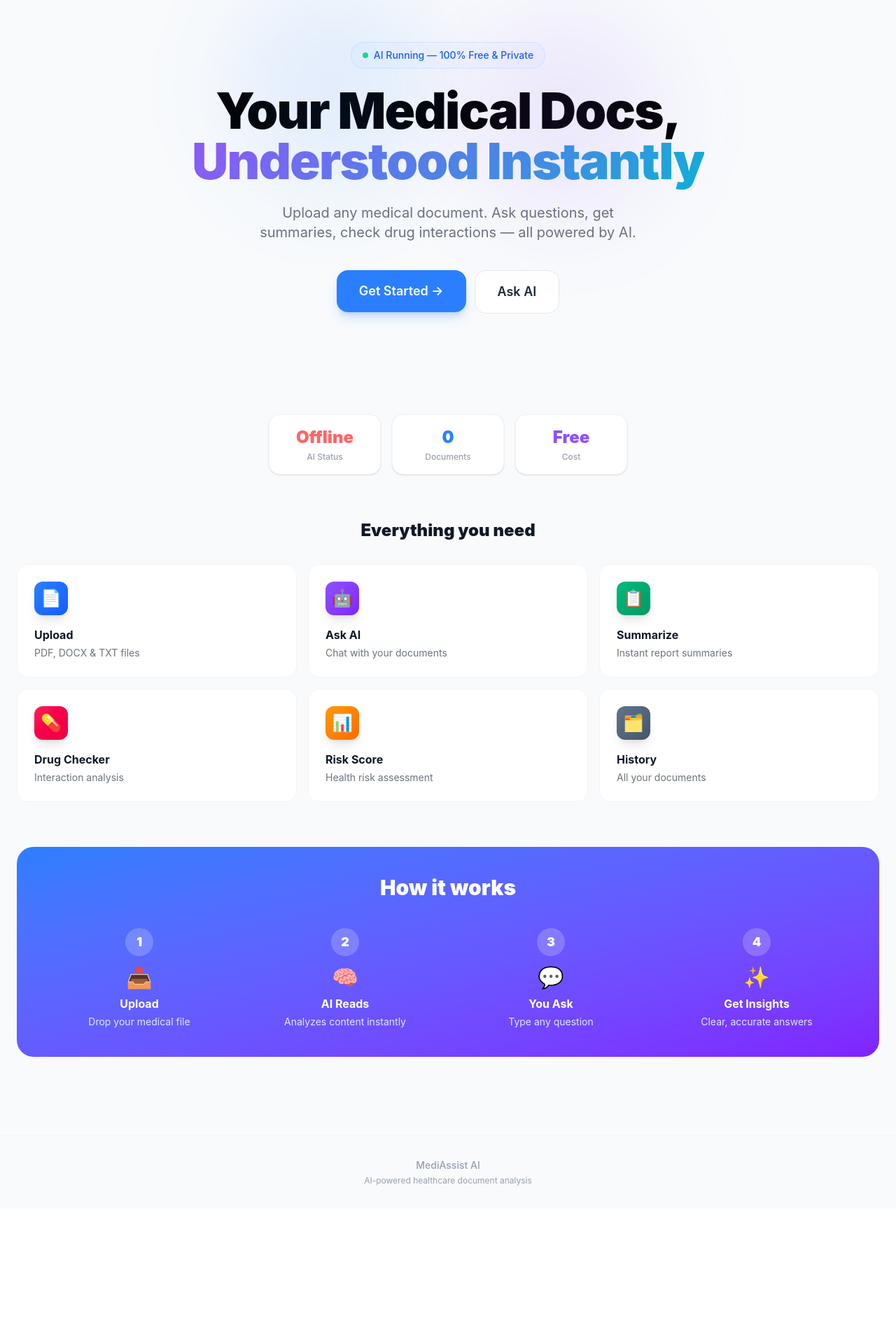
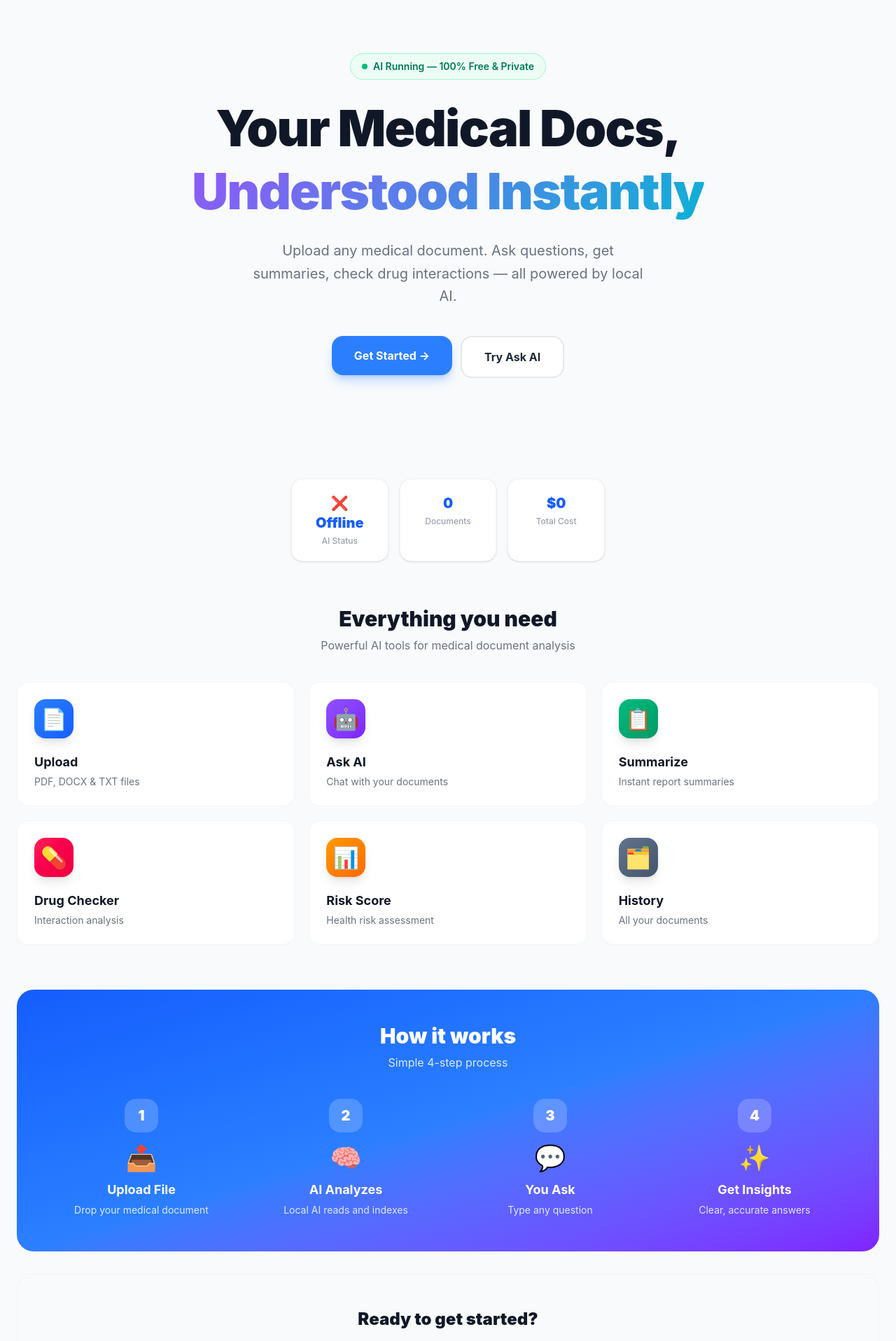
Before and after one commit to mehaktewari/MEDIASSIST-AI, a React app in the folder frontend/: page / in a window 1280 px wide. Shown: the part 100-2016 px from the top of the page at 70% size. Before the commit the page ends 1827 px from the top, so only its background shows below. Built offline with nearby package versions, Linux system fonts and the light colour scheme; no server answers; the HTML template or start-up script is replaced by a standard one.

Commit message:
UI Fix: Hero text visible, feature cards with titles, better layout and colors

```diff
--- a/frontend/package.json
+++ b/frontend/package.json
@@ -15,9 +15,9 @@
     "framer-motion": "^12.42.2",
     "react": "^19.2.7",
     "react-dom": "^19.2.7",
-    "react-dropzone": "^15.0.0",
     "react-hot-toast": "^2.6.0",
-    "react-router-dom": "^7.18.1"
+    "react-router-dom": "^7.18.1",
+    "tslib": "^2.8.1"
   },
   "devDependencies": {
     "@eslint/js": "^10.0.1",
--- a/frontend/src/pages/Dashboard.jsx
+++ b/frontend/src/pages/Dashboard.jsx
@@ -9,9 +9,9 @@ export default function Dashboard() {
   const [loaded, setLoaded] = useState(false)
 
   useEffect(() => {
-    const fetch = async () => {
+    const fetchStats = async () => {
       try {
-        const [h, d] = await Promise.all([
+        const [, d] = await Promise.all([
           axios.get(`${API}/health`),
           axios.get(`${API}/documents`)
         ])
@@ -22,7 +22,7 @@ export default function Dashboard() {
         setLoaded(true)
       }
     }
-    fetch()
+    fetchStats()
   }, [])
 
   const features = [
@@ -35,69 +35,69 @@ export default function Dashboard() {
   ]
 
   return (
-    <div className="animate-fadeUp">
+    <div>
+      {/* Hero */}
+      <div className="relative text-center py-24 mb-12 overflow-hidden">
+        <div className="absolute top-10 left-1/4 w-96 h-96 bg-blue-500/20 rounded-full blur-3xl pointer-events-none -z-10"></div>
+        <div className="absolute top-10 right-1/4 w-96 h-96 bg-violet-500/20 rounded-full blur-3xl pointer-events-none -z-10"></div>
 
-      {/* Hero Section */}
-      <div className="relative text-center py-20 mb-16 overflow-hidden">
-        {/* Background blobs */}
-        <div className="absolute top-0 left-1/4 w-72 h-72 bg-blue-500/10 rounded-full blur-3xl pointer-events-none"></div>
-        <div className="absolute top-10 right-1/4 w-72 h-72 bg-violet-500/10 rounded-full blur-3xl pointer-events-none"></div>
-
-        {/* Badge */}
-        <div className="inline-flex items-center gap-2 px-4 py-2 rounded-full border border-blue-200/50 bg-blue-50/80 dark:bg-blue-500/10 dark:border-blue-500/20 mb-6">
-          <span className="w-2 h-2 bg-emerald-400 rounded-full animate-pulse"></span>
-          <span className="text-sm font-medium text-blue-600 dark:text-blue-400">AI Running — 100% Free & Private</span>
+        <div className="inline-flex items-center gap-2 px-4 py-2 rounded-full border border-emerald-200 bg-emerald-50 dark:bg-emerald-500/10 dark:border-emerald-500/30 mb-6">
+          <span className="w-2 h-2 bg-emerald-500 rounded-full animate-pulse"></span>
+          <span className="text-sm font-semibold text-emerald-700 dark:text-emerald-400">AI Running — 100% Free & Private</span>
         </div>
 
-        <h1 className="text-6xl md:text-7xl font-black tracking-tight mb-6 dark:text-white">
+        <h1 className="text-6xl md:text-7xl font-black tracking-tight mb-6 text-gray-900 dark:text-white leading-tight">
           Your Medical Docs,<br />
           <span className="gradient-text">Understood Instantly</span>
         </h1>
 
-        <p className="text-xl text-gray-500 dark:text-slate-400 max-w-xl mx-auto mb-10">
-          Upload any medical document. Ask questions, get summaries, check drug interactions — all powered by AI.
+        <p className="text-xl text-gray-500 dark:text-slate-400 max-w-xl mx-auto mb-10 leading-relaxed">
+          Upload any medical document. Ask questions, get summaries, check drug interactions — all powered by local AI.
         </p>
 
         <div className="flex flex-col sm:flex-row gap-3 justify-center">
           <Link to="/upload">
-            <button className="px-8 py-4 bg-blue-500 hover:bg-blue-600 text-white font-semibold rounded-2xl shadow-lg shadow-blue-500/25 hover:shadow-xl hover:shadow-blue-500/30 transition-all hover:-translate-y-0.5 transform text-lg">
+            <button className="px-8 py-4 bg-blue-500 hover:bg-blue-600 text-white font-bold rounded-2xl shadow-lg shadow-blue-500/30 hover:-translate-y-1 transform transition-all duration-200 text-base">
               Get Started →
             </button>
           </Link>
           <Link to="/query">
-            <button className="px-8 py-4 bg-white dark:bg-white/10 dark:text-white text-gray-800 font-semibold rounded-2xl border border-gray-200 dark:border-white/10 hover:bg-gray-50 dark:hover:bg-white/15 transition-all text-lg">
-              Ask AI
+            <button className="px-8 py-4 bg-white dark:bg-white/10 text-gray-800 dark:text-white font-bold rounded-2xl border-2 border-gray-200 dark:border-white/10 hover:border-blue-300 dark:hover:border-white/20 hover:-translate-y-1 transform transition-all duration-200 text-base">
+              Try Ask AI
             </button>
           </Link>
         </div>
       </div>
 
-      {/* Stats Row */}
-      <div className="grid grid-cols-3 gap-4 mb-16 max-w-lg mx-auto">
+      {/* Stats */}
+      <div className="grid grid-cols-3 gap-4 mb-16 max-w-md mx-auto">
         {[
-          { value: loaded ? (stats.online ? 'Online' : 'Offline') : '...', label: 'AI Status', color: stats.online ? 'text-emerald-500' : 'text-red-400' },
-          { value: loaded ? stats.docs : '...', label: 'Documents', color: 'text-blue-500' },
-          { value: 'Free', label: 'Cost', color: 'text-violet-500' },
+          { value: loaded ? (stats.online ? '✅ Online' : '❌ Offline') : '...', label: 'AI Status' },
+          { value: loaded ? String(stats.docs) : '...', label: 'Documents' },
+          { value: '$0', label: 'Total Cost' },
         ].map((s, i) => (
-          <div key={i} className="text-center p-4 rounded-2xl bg-white dark:bg-white/5 border border-gray-100 dark:border-white/10 shadow-sm">
-            <p className={`text-2xl font-black ${s.color}`}>{s.value}</p>
-            <p className="text-xs text-gray-400 mt-1 font-medium">{s.label}</p>
+          <div key={i} className="text-center p-5 rounded-2xl bg-white dark:bg-white/5 border border-gray-100 dark:border-white/10 shadow-sm">
+            <p className="text-xl font-black text-blue-600 dark:text-blue-400">{s.value}</p>
+            <p className="text-xs text-gray-400 dark:text-slate-500 mt-1 font-medium">{s.label}</p>
           </div>
         ))}
       </div>
 
-      {/* Features Grid */}
+      {/* Features */}
       <div className="mb-16">
-        <h2 className="text-2xl font-black text-gray-900 dark:text-white mb-8 text-center">Everything you need</h2>
-        <div className="grid grid-cols-2 md:grid-cols-3 gap-4">
-          {features.map((f, i) => (
+        <div className="text-center mb-10">
+          <h2 className="text-3xl font-black text-gray-900 dark:text-white">Everything you need</h2>
+          <p className="text-gray-500 dark:text-slate-400 mt-2">Powerful AI tools for medical document analysis</p>
+        </div>
+        <div className="grid grid-cols-1 sm:grid-cols-2 lg:grid-cols-3 gap-5">
+          {features.map((f) => (
             <Link key={f.path} to={f.path}>
-              <div className="group p-6 rounded-2xl bg-white dark:bg-white/5 border border-gray-100 dark:border-white/10 card-hover cursor-pointer">
-                <div className={`w-12 h-12 rounded-xl bg-gradient-to-br ${f.gradient} flex items-center justify-center text-2xl mb-4 shadow-lg group-hover:scale-110 transition-transform duration-300`}>
+              <div className="group p-6 rounded-2xl bg-white dark:bg-white/5 border border-gray-100 dark:border-white/10 hover:border-blue-200 dark:hover:border-blue-500/30 hover:shadow-xl hover:-translate-y-1 transform transition-all duration-300 cursor-pointer h-full">
+                <div className={`w-14 h-14 rounded-2xl bg-gradient-to-br ${f.gradient} flex items-center justify-center text-3xl mb-5 shadow-lg group-hover:scale-110 transition-transform duration-300`}>
                   {f.icon}
                 </div>
-                <h3 className="font-bold text-gray-900 dark:text-white mb-1">{f.title}</h3>
-                <p className="text-sm text-gray-500 dark:text-slate-400">{f.desc}</p>
+                <h3 className="text-lg font-bold text-gray-900 dark:text-white mb-1">{f.title}</h3>
+                <p className="text-gray-500 dark:text-slate-400 text-sm">{f.desc}</p>
               </div>
             </Link>
           ))}
@@ -105,25 +105,38 @@ export default function Dashboard() {
       </div>
 
       {/* How it works */}
-      <div className="rounded-3xl bg-gradient-to-br from-blue-500 to-violet-600 p-10 text-white text-center">
-        <h2 className="text-3xl font-black mb-10">How it works</h2>
-        <div className="grid grid-cols-2 md:grid-cols-4 gap-6">
+      <div className="rounded-3xl bg-gradient-to-br from-blue-600 via-blue-500 to-violet-600 p-12 text-white mb-8">
+        <div className="text-center mb-10">
+          <h2 className="text-3xl font-black">How it works</h2>
+          <p className="text-blue-100 mt-2">Simple 4-step process</p>
+        </div>
+        <div className="grid grid-cols-2 md:grid-cols-4 gap-8">
           {[
-            { n: '1', icon: '📤', t: 'Upload', d: 'Drop your medical file' },
-            { n: '2', icon: '🧠', t: 'AI Reads', d: 'Analyzes content instantly' },
+            { n: '1', icon: '📤', t: 'Upload File', d: 'Drop your medical document' },
+            { n: '2', icon: '🧠', t: 'AI Analyzes', d: 'Local AI reads and indexes' },
             { n: '3', icon: '💬', t: 'You Ask', d: 'Type any question' },
             { n: '4', icon: '✨', t: 'Get Insights', d: 'Clear, accurate answers' },
-          ].map((s, i) => (
-            <div key={i} className="relative">
-              <div className="w-10 h-10 bg-white/20 rounded-full flex items-center justify-center font-black text-lg mx-auto mb-3">{s.n}</div>
-              <div className="text-3xl mb-2">{s.icon}</div>
-              <p className="font-bold">{s.t}</p>
-              <p className="text-sm text-blue-100 mt-1">{s.d}</p>
+          ].map((s) => (
+            <div key={s.n} className="text-center">
+              <div className="w-12 h-12 bg-white/20 backdrop-blur rounded-2xl flex items-center justify-center font-black text-xl mx-auto mb-4">{s.n}</div>
+              <div className="text-4xl mb-3">{s.icon}</div>
+              <p className="font-bold text-lg">{s.t}</p>
+              <p className="text-sm text-blue-100 mt-1 leading-relaxed">{s.d}</p>
             </div>
           ))}
         </div>
       </div>
 
+      {/* Bottom CTA */}
+      <div className="text-center py-12 rounded-3xl bg-gray-50 dark:bg-white/5 border border-gray-100 dark:border-white/10 mb-8">
+        <h3 className="text-2xl font-black text-gray-900 dark:text-white mb-3">Ready to get started?</h3>
+        <p className="text-gray-500 dark:text-slate-400 mb-6">Upload your first document and experience AI-powered medical insights</p>
+        <Link to="/upload">
+          <button className="px-8 py-4 bg-blue-500 hover:bg-blue-600 text-white font-bold rounded-2xl shadow-lg shadow-blue-500/25 hover:-translate-y-1 transform transition-all duration-200">
+            Upload Document →
+          </button>
+        </Link>
+      </div>
     </div>
   )
 }
```
Also changed, not shown: frontend/src/pages/UploadPage.jsx (+58 -25 lines), 1 other file (tests, documents, lock files or other folders).
